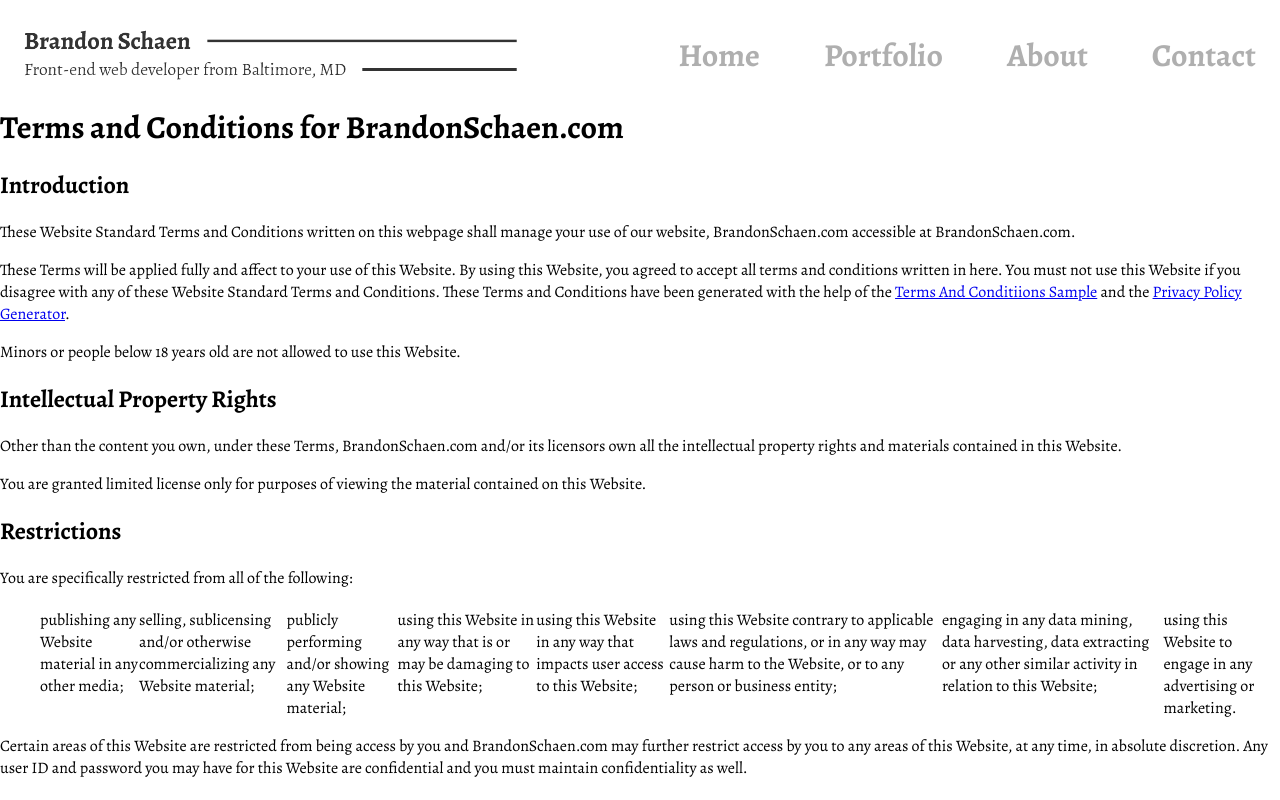
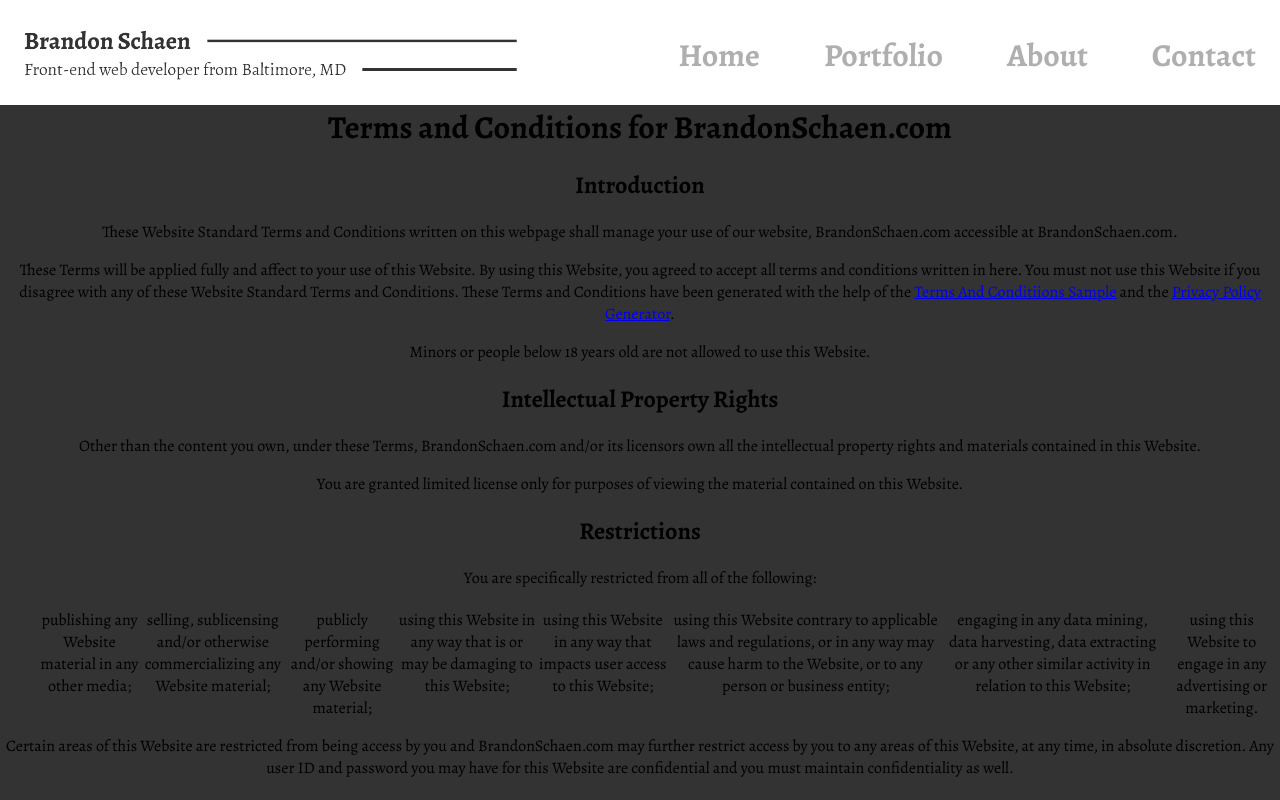
Before and after one commit to SonniSonni/Brandon-Portfolio, a React (Create React App) app in the folder client/: page /terms in a window 1280 px wide. Shown: the top 800 px of the page. Built offline with nearby package versions, Linux system fonts and the light colour scheme.

Commit message:
Added some style to terms page

```diff
--- a/client/src/Components/TermsPage/TermsPage.css
+++ b/client/src/Components/TermsPage/TermsPage.css
@@ -0,0 +1,4 @@
+.terms-page{
+  background-color: #333333;
+  text-align: center;
+}
```
